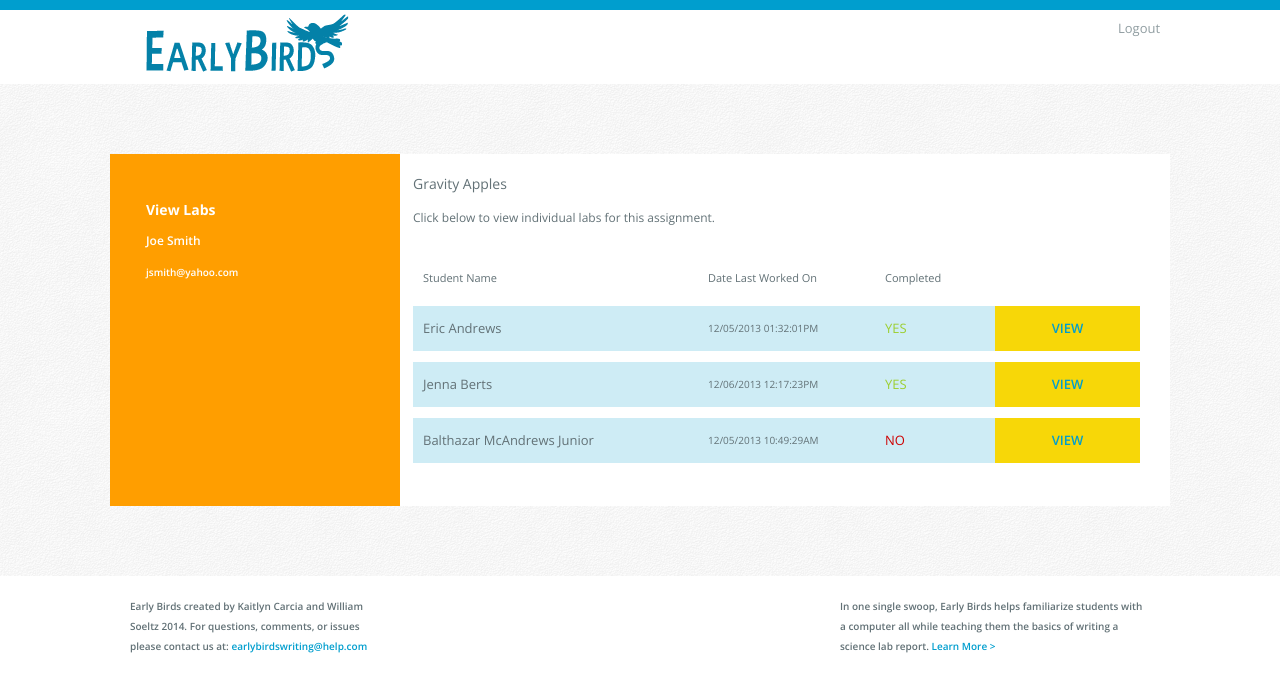
After one commit to wsoeltz/EarlyBirds, a PHP site: page /teacherhub_labs.html in a window 1280 px wide. The commit adds this page. Shown: the top 692 px of the page. Run offline with PHP 8.4, Linux system fonts and the light colour scheme.

Commit message:
Added teacher's labs page.

```diff
--- a/css/teacherhub.css
+++ b/css/teacherhub.css
@@ -90,7 +90,7 @@ a.logout:hover{
     text-decoration: underline;
 }
 
-/* General ;ink style on teacher hub */
+/* General link style on teacher hub */
 a.teacherLink{
     background-color: #f7d708; /* yellow */
     width: 133px;
--- /dev/null
+++ b/css/teacherhub_labs.css
@@ -0,0 +1,171 @@
+/*
+    Teacher Hub Styles
+    Created 2/19/2014 by Kaitlyn Carcia
+
+        Will Soeltz and Kaitlyn Carcia
+        University of Massachusetts Lowell, 91.462 GUI Programming II, Jesse M. Heines
+        File: teacherhub.css
+        Main styles for Teacher Hub
+        Last updated February 20, 2014 by KC
+*/
+
+/**********
+
+                Base Styles
+
+**********/
+/* Name and complete text styling for labs */
+.name, .complete{
+    color: #627176; /* gray */
+    font-size: 13px;
+    line-height: 350%;
+}
+
+/* Date text styling for labs */
+.date{
+    color: #627176;
+    font-size: 10px;
+    line-height: 450%;
+}
+
+/* Headers for labs text */
+.nameH, .dateH, .completeH{
+    font-size: 11px;
+    line-height: 500%;
+    color: #627176; /* light gray */
+}
+
+/* Yes in completed section */
+.yes{
+    color: #9ccf31;
+}
+
+/* No in completed section */
+.no{
+    color: #ce0000;
+}
+
+/**********
+
+                Links
+
+**********/
+/* View links */
+a.viewLab{
+    background-color: #f7d708; /* yellow */
+    width: 113px;
+    height: 45px;
+    display: inline-block;
+    padding: 16px 16px 16px 16px;
+    margin-bottom: 14px;
+    color: #009ece; /* blue */
+    text-align: center;
+    text-decoration: none;
+    text-transform: uppercase;
+    font-size: 13px;
+    font-weight: 600;
+    float: left;
+}
+
+/* Hover color for links (New, View Labs, Open) */
+a.viewLab:hover{
+    background-color: #009ece; /* blue */
+    color: #f7d708; /* yellow */
+}
+
+/**********
+
+                Alignment
+
+**********/
+
+/* Container for all labs */
+div#labsContainer{
+    margin-left: 275px;
+}
+
+/* Container for one lab */
+div#lab{
+    margin-bottom: 11px;
+    overflow: hidden;
+    height: 45px;
+}
+
+/* Container for student name */
+div#name{
+    background-color: #ceecf5; /* light blue */
+    width: 285px;
+    height: 45px;
+    padding: 0px 10px 0px 10px;
+    float: left;
+    box-sizing: border-box; /* http://stackoverflow.com/questions/13255311/padding-increases-width-and-height-of-div */
+}
+
+/* Container for lab date */
+div#date{
+    background-color: #ceecf5; /* light blue */
+    width: 177px;
+    height: 45px;
+    padding: 0px 10px 0px 10px;
+    float: left;
+    box-sizing: border-box;
+}
+
+/* Container for complete field - yes or no */
+div#complete{
+    background-color: #ceecf5; /* light blue */
+    width: 120px;
+    height: 45px;
+    padding: 0px 10px 0px 10px;
+    float: left;
+    box-sizing: border-box; /* http://stackoverflow.com/questions/13255311/padding-increases-width-and-height-of-div */
+}
+
+/* Name header for labs */
+div#nameHeader{
+    width: 285px;
+    height: 45px;
+    padding: 0px 10px 0px 10px;
+    float: left;
+    box-sizing: border-box; /* http://stackoverflow.com/questions/13255311/padding-increases-width-and-height-of-div */
+}
+
+/* Date header for labs */
+div#dateHeader{
+    width: 177px;
+    height: 45px;
+    padding: 0px 10px 0px 10px;
+    float: left;
+    box-sizing: border-box;
+}
+
+/* Complete header for children */
+div#completeHeader{
+    width: 120px;
+    height: 45px;
+    padding: 0px 10px 0px 10px;
+    float: left;
+    box-sizing: border-box; /* http://stackoverflow.com/questions/13255311/padding-increases-width-and-height-of-div */
+}
+
+
+/**********
+
+                Miscellaneous
+
+**********/
+
+/* Creates orange background for "WelcomeContainer" div */
+div#orangeBg{
+    background-color: #ff9e00; /* orange */
+    width: 290px;
+    position: absolute;
+    height: 6000px;
+    top: -1000px;
+    z-index: 50;
+}
+
+/* Container for welcome information - changes to orange */
+div#welcomeContainer{
+    background-color: #ff9e00; /* orange */
+}
--- a/teacherhub.html
+++ b/teacherhub.html
@@ -33,7 +33,7 @@
                 <div class="clearfix">
                     <!-- Logo image appears as link
                              Source: http://ran.ge/2009/11/11/css-trick-turning-a-background-image-into-a-clickable-link/ -->
-                    <a href="http://localhost/teacherhub.html" id="logo" title="Early Birds">Early Birds</a>
+                    <a href="http://localhost/EB_v2_local/teacherhub.html" id="logo" title="Early Birds">Early Birds</a>
                     <!-- Contains logout link -->
                     <div id="logout">
                         <a class="logout" href="index.html">Logout</a>
--- /dev/null
+++ b/teacherhub_labs.html
@@ -0,0 +1,149 @@
+<!DOCTYPE html>
+<!--
+    Teacher Hub Labs
+    Created 2/23/2014 by Kaitlyn Carcia
+
+        Will Soeltz and Kaitlyn Carcia
+        University of Massachusetts Lowell, 91.462 GUI Programming II, Jesse M. Heines
+        File: teacherhub_labs.html
+        Shows teachers labs available
+        Last updated February 23, 2014 by KC
+-->
+<html>
+    <head>
+        <meta charset = "utf-8" />
+
+        <!-- Styling for this page -->
+        <link rel = "stylesheet" href = "css/reset.css" />
+        <link rel = "stylesheet" href = "css/teacherhub.css" />
+        <link rel = "stylesheet" href = "css/teacherhub_labs.css" />
+
+        <!-- Open Sans Google Font API -->
+        <link href='http://fonts.googleapis.com/css?family=Open+Sans:400,600,700' rel='stylesheet' type='text/css'>
+
+        <title>Early Birds</title>
+    </head>
+    <body>
+        <!-- Header includes logo, blue line, and logout link -->
+        <div id="header">
+            <!-- Blue line -->
+            <div id="blueLine"></div>
+            <!-- Top container inclues logo and logout link -->
+            <div id="topContainer">
+                <!-- Keeps parents of floating elements from collasping -->
+                <div class="clearfix">
+                    <!-- Logo image appears as link
+                             Source: http://ran.ge/2009/11/11/css-trick-turning-a-background-image-into-a-clickable-link/ -->
+                    <a href="http://localhost/EB_v2_local/teacherhub.html" id="logo" title="Early Birds">Early Birds</a>
+                    <!-- Contains logout link -->
+                    <div id="logout">
+                        <a class="logout" href="index.html">Logout</a>
+                    </div>
+                </div>
+            </div>
+        </div>
+        <!-- Main Container includes containers for content/egg shell background -->
+        <div id="mainContainer">
+            <!-- Contains Welcome and Labs blocks -->
+            <div id="container">
+                <!-- Keeps parents of floating elements from collasping -->
+                <div class="clearfix">
+                    <!-- Orange background for welcome container -->
+                    <div id="orangeBg"></div>
+                    <!-- Welcome container -->
+                    <div id="welcomeContainer">
+                        <div id="welcomeContent">
+                            <h2 class="white">View Labs</h2>
+                            <!-- Will eventually use PHP for name -->
+                            <h3 class="name">Joe Smith</h3>
+                            <!-- Will eventually use PHP for email -->
+                            <h4>jsmith@yahoo.com</h4>
+                        </div>
+                    </div>
+
+                    <!-- Labs container -->
+                    <div id="labsContainer">
+                        <!-- Container for content in labs container -->
+                        <div id="contentContainer">
+                            <!-- Will evenutally be PHP for lab name -->
+                            <h2 class="gray">Gravity Apples</h2>
+                        	<!-- Code for when no lab reports exist -->
+                        	<!-- <h3 class="info">No lab reports have been created for this assignment yet.</h3> -->
+                            <h3 class="info">Click below to view individual labs for this assignment.</h3>
+                            <!-- White space -->
+                            <div style="height: 20px"></div>
+							<!-- Headers for list of labs -->
+							<!-- Keeps parents of floating elements from collasping -->
+                            <div class="clearfix">
+                            	<!-- Single lab report container -->
+                                <div id="lab">
+                                    <div id="nameHeader" class="nameH">Student Name</div>
+                                    <div id="dateHeader" class="dateH">Date Last Worked On</div>
+                                    <div id="completeHeader" class="completeH"> Completed</div>
+                                </div>
+                            </div>
+
+							<!-- Will eventually implement PHP code -->
+							<!-- Keeps parents of floating elements from collasping -->
+                            <div class="clearfix">
+                                <div id="lab">
+                                    <!-- Single lab report container -->
+                                    <div id="name" class="name">Eric Andrews</div>
+                                    <div id="date" class="date">12/05/2013 01:32:01PM</div>
+                                    <div id="complete" class="complete yes">YES</div>
+                                    <a class="viewLab" href="#">View</a>
+                                </div>
+                            </div>
+
+							<!-- Will eventually implement PHP code -->
+							<!-- Keeps parents of floating elements from collasping -->
+                            <div class="clearfix">
+                                <div id="lab">
+                                    <!-- Single lab report container -->
+                                    <div id="name" class="name">Jenna Berts</div>
+                                    <div id="date" class="date">12/06/2013 12:17:23PM</div>
+                                    <div id="complete" class="complete yes">YES</div>
+                                    <a class="viewLab" href="#">View</a>
+                                </div>
+                            </div>
+
+							<!-- Will eventually implement PHP code -->
+							<!-- Keeps parents of floating elements from collasping -->
+                            <div class="clearfix">
+                                <div id="lab">
+                                    <!--Single lab report container -->
+                                    <div id="name" class="name">Balthazar McAndrews Junior</div>
+                                    <div id="date" class="date">12/05/2013 10:49:29AM</div>
+                                    <div id="complete" class="complete no">NO</div>
+                                    <a class="viewLab" href="#">View</a>
+                                </div>
+                            </div>
+                        </div>
+                        <!-- White space -->
+                        <div style="height: 20px"></div>
+                    </div>
+                </div>
+            </div>
+
+
+            <!-- Footer container -->
+            <div id="footer">
+                <div id="bottomContent">
+                    <!-- Contains contactinfo -->
+                    <div id="contact">
+                        <div style="margin:20px">
+                            Early Birds created by Kaitlyn Carcia and William Soeltz 2014. For questions, comments, or issues please contact us at:
+                            <a class="footer" href="mailto:earlybirdswriting@help.com">earlybirdswriting@help.com</a>
+                        </div>
+                    </div>
+                    <!-- Contains learn more info/link -->
+                    <div id="learnMore">
+                        <div style="margin:20px">
+                            In one single swoop, Early Birds helps familiarize students with a computer all while teaching them the basics of writing a science lab report.
+                            <a class="footer" href="#">Learn More ></a>
+                        </div>
+                    </div>
+                </div>
+            </div>
+    </body>
+</html>
```
